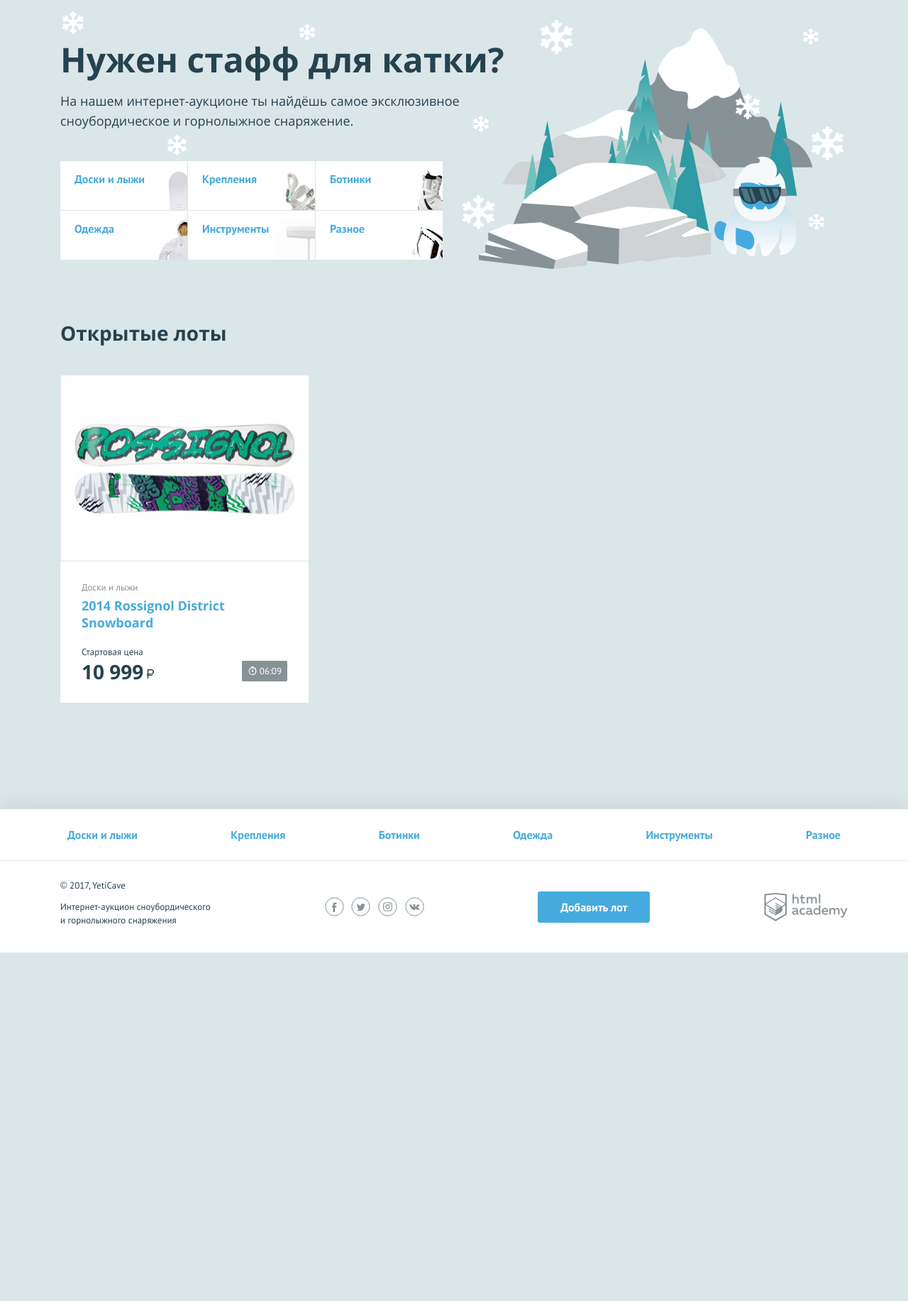
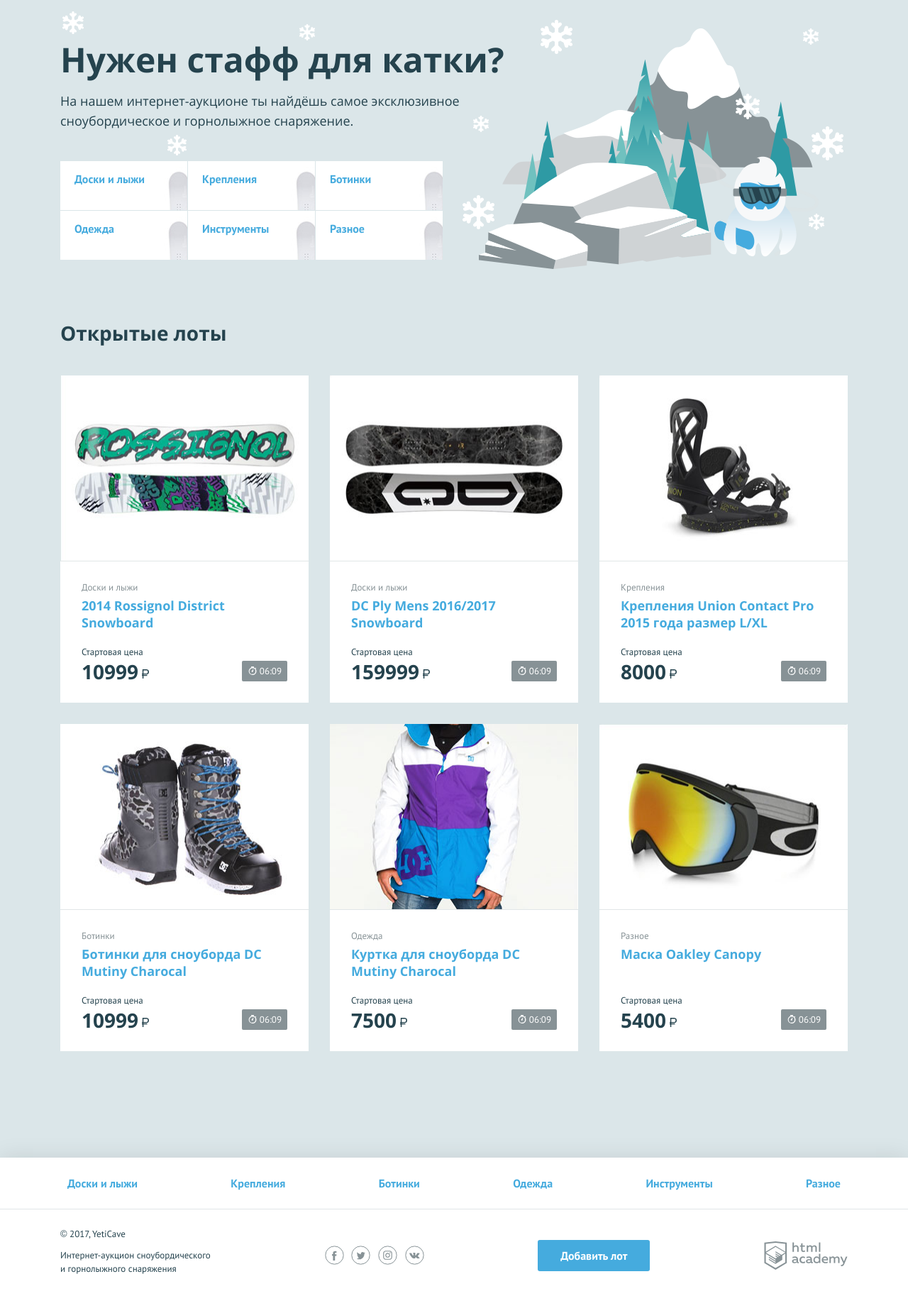
Before and after one commit to bulich/188619-yeticave, a PHP site: page / in a window 1280 px wide. Shown: the part 107-1940 px from the top of the page at 71% size. Before the commit the page ends 1449 px from the top, so only its background shows below. Run offline with PHP 8.4, Linux system fonts and the light colour scheme.

Commit message:
Добавил список категорий и лотов

```diff
--- a/index.php
+++ b/index.php
@@ -17,7 +17,48 @@
 $now = strtotime('now');
 
 // далее нужно вычислить оставшееся время до начала следующих суток и записать его в переменную $lot_time_remaining
-$lot_time_remaining = gmdate("H:i", $tomorrow -$now);
+$lot_time_remaining = gmdate("H:i", $tomorrow - $now);
+
+$categories = ['Доски и лыжи', 'Крепления', 'Ботинки', 'Одежда', 'Инструменты', 'Разное'];
+
+$items = [
+    [
+        'name' => '2014 Rossignol District Snowboard',
+        'category' => 'Доски и лыжи',
+        'price' => '10999',
+        'url' => 'img/lot-1.jpg'
+    ],
+    [
+        'name' => 'DC Ply Mens 2016/2017 Snowboard',
+        'category' => 'Доски и лыжи',
+        'price' => '159999',
+        'url' => 'img/lot-2.jpg'
+    ],
+    [
+        'name' => 'Крепления Union Contact Pro 2015 года размер L/XL',
+        'category' => 'Крепления',
+        'price' => '8000',
+        'url' => 'img/lot-3.jpg'
+    ],
+    [
+        'name' => 'Ботинки для сноуборда DC Mutiny Charocal',
+        'category' => 'Ботинки',
+        'price' => '10999',
+        'url' => 'img/lot-4.jpg'
+    ],
+    [
+        'name' => 'Куртка для сноуборда DC Mutiny Charocal',
+        'category' => 'Одежда',
+        'price' => '7500',
+        'url' => 'img/lot-5.jpg'
+    ],
+    [
+        'name' => 'Маска Oakley Canopy',
+        'category' => 'Разное',
+        'price' => '5400',
+        'url' => 'img/lot-6.jpg'
+    ]
+];
 ?>
 <!DOCTYPE html>
 <html lang="ru">
@@ -68,24 +109,11 @@
         <h2 class="promo__title">Нужен стафф для катки?</h2>
         <p class="promo__text">На нашем интернет-аукционе ты найдёшь самое эксклюзивное сноубордическое и горнолыжное снаряжение.</p>
         <ul class="promo__list">
+        <?php foreach ($categories as $key => $value): ?>
             <li class="promo__item promo__item--boards">
-                <a class="promo__link" href="all-lots.html">Доски и лыжи</a>
+                <a class="promo__link" href="all-lots.html"><?=$value; ?></a>
             </li>
-            <li class="promo__item promo__item--attachment">
-                <a class="promo__link" href="all-lots.html">Крепления</a>
-            </li>
-            <li class="promo__item promo__item--boots">
-                <a class="promo__link" href="all-lots.html">Ботинки</a>
-            </li>
-            <li class="promo__item promo__item--clothing">
-                <a class="promo__link" href="all-lots.html">Одежда</a>
-            </li>
-            <li class="promo__item promo__item--tools">
-                <a class="promo__link" href="all-lots.html">Инструменты</a>
-            </li>
-            <li class="promo__item promo__item--other">
-                <a class="promo__link" href="all-lots.html">Разное</a>
-            </li>
+        <?php endforeach; ?>
         </ul>
     </section>
     <section class="lots">
@@ -93,17 +121,18 @@
             <h2>Открытые лоты</h2>
         </div>
         <ul class="lots__list">
+        <?php foreach ($items as $key => $value): ?>
             <li class="lots__item lot">
                 <div class="lot__image">
-                    <img src="img/lot-1.jpg" width="350" height="260" alt="Сноуборд">
+                    <img src="<?=$value['url']; ?>" width="350" height="260" alt="<?=$value['name']; ?>">
                 </div>
                 <div class="lot__info">
-                    <span class="lot__category">Доски и лыжи</span>
-                    <h3 class="lot__title"><a class="text-link" href="lot.html">2014 Rossignol District Snowboard</a></h3>
+                    <span class="lot__category"><?=$value['category']; ?></span>
+                    <h3 class="lot__title"><a class="text-link" href="lot.html"><?=$value['name']; ?></a></h3>
                     <div class="lot__state">
                         <div class="lot__rate">
                             <span class="lot__amount">Стартовая цена</span>
-                            <span class="lot__cost">10 999<b class="rub">р</b></span>
+                            <span class="lot__cost"><?=$value['price']; ?><b class="rub">р</b></span>
                         </div>
                         <div class="lot__timer timer">
                             <?=$lot_time_remaining;?>
@@ -111,6 +140,7 @@
                     </div>
                 </div>
             </li>
+        <?php endforeach; ?>
         </ul>
     </section>
 </main>
```
